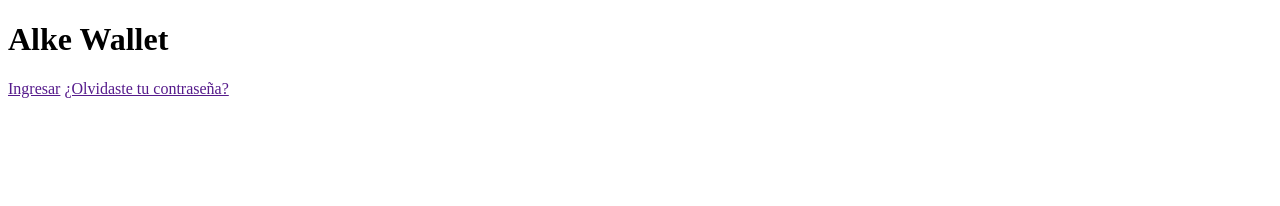
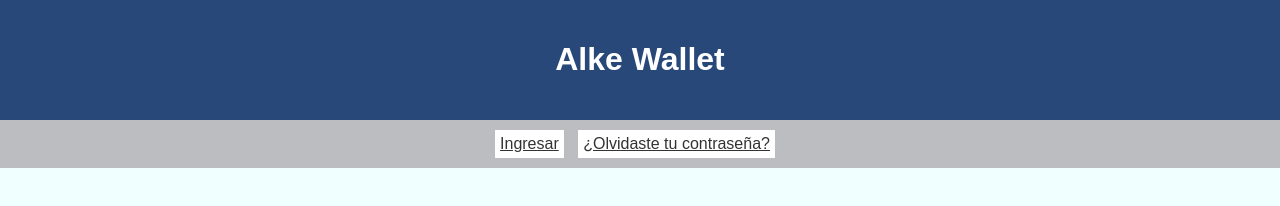
Before and after one commit to Shirusun-dron/alke-wallet, a plain HTML site: page index.html in a window 1280 px wide. Drawn offline with Linux system fonts and the light colour scheme.

Commit message:
Regla de estilo aplicado al proyecto

```diff
--- /dev/null
+++ b/assets/css/index.css
@@ -0,0 +1,41 @@
+/* Estilos general*/
+body {
+    font-family: Arial, Helvetica, sans-serif;
+    margin: 0;
+    padding: 0;
+    background-color: rgb(240, 255, 255);
+}
+
+/* Estilo del encabezado */
+header{
+    background-color: #284879;
+    color: #fff;
+    padding: 20px;
+    text-align: center;
+}
+nav{
+    background-color: rgb(187, 189, 192);
+   padding: 10px;
+   text-align: center;
+}
+
+nav ul{
+    list-style: none;
+    margin: 0;
+    padding: 0;
+}
+
+nav ul li{
+    display: inline-block;
+    margin-right: 10px;
+}
+
+nav ul li a{
+    display: inline-block;
+    padding: 5px 10px;
+    background-color: #ffffff;
+    text-decoration: underline;
+    color: #333;
+    padding: 5px;
+
+}
--- /dev/null
+++ b/assets/css/login.css
@@ -0,0 +1,25 @@
+body{
+font-family: Arial, Helvetica, sans-serif;
+margin: 0;
+padding: 0;
+background-color: rgb(240, 255, 255);
+}
+
+header{
+    background-color: #284879;
+    color: rgb(255, 255, 255);
+    padding: 20px;
+    text-align: center;
+}
+
+form{
+    font-family: Arial, Helvetica, sans-serif;
+    margin: 0;
+    padding: 10px;
+    background-color: rgb(187, 189, 192);
+    text-align: center;
+}
+
+form label{
+    color: rgb(0, 0, 0);
+}
--- /dev/null
+++ b/assets/css/menu.css
@@ -0,0 +1,18 @@
+body{
+    font-family: Arial, Helvetica, sans-serif;
+    margin: 0;
+    padding:0 ;
+    background-color: rgb(240, 255, 255);
+}
+
+header{
+    text-align: center;
+    color: rgb(255, 255, 255);
+    background-color: #284879;
+    padding: 20px;
+}
+
+div{
+    background-color: rgb(187, 189, 192);
+
+}
--- a/index.html
+++ b/index.html
@@ -4,15 +4,18 @@
     <meta charset="UTF-8">
     <meta name="viewport" content="width=device-width, initial-scale=1.0">
     <title>Document</title>
-    <link rel="stylesheet" href="">
-
+    <link rel="stylesheet" href="./assets/css/index.css">
 </head>
 <body>
     <header>
         <h1>Alke Wallet</h1>
-        <a href="">Ingresar</a>
-        <a href="">¿Olvidaste tu contraseña?</a>
     </header>
 
+    <nav>
+        <ul>
+            <li><a href="login.html">Ingresar</a></li>
+            <li><a href="">¿Olvidaste tu contraseña?</a></li>
+        </ul>
+    </nav>
 </body>
 </html>
```
Also changed, not shown: login.html (+5 -2 lines), menu.html (+7 -1 lines).
